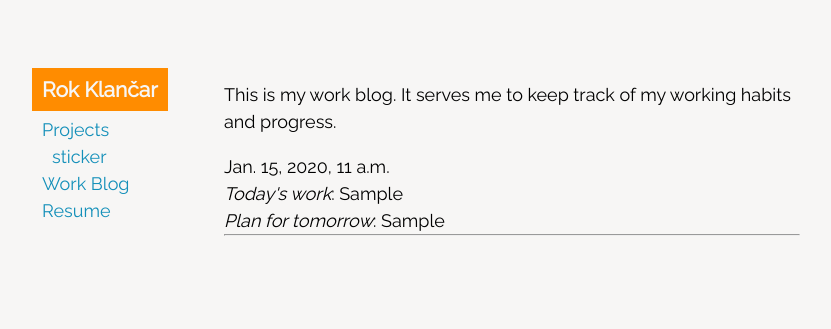
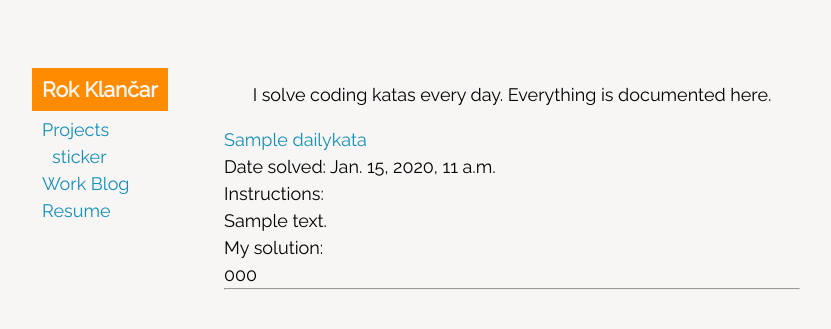
Before and after one commit to HyoMiYing/rok-klancar, a Django app: page /blog in a window 1280 px wide. Shown: the top 329 px of the page, without its empty margins (224-1055 px from the left). Run offline with Django 3.2, Linux system fonts and the light colour scheme; tables that the repository leaves empty hold one stand-in row (values such as "Sample post").

Commit message:
Added basic Daily Kata functionality

```diff
--- a/workblog/admin.py
+++ b/workblog/admin.py
@@ -2,5 +2,5 @@ from django.contrib import admin
 from .models import *
 
 # model Daily can be registered via admin into postgreSQL database.
-admin.site.register(Daily)
+admin.site.register(DailyKata)
 admin.site.register(Project)
--- a/workblog/models.py
+++ b/workblog/models.py
@@ -1,19 +1,14 @@
 from django.db import models
 
-# Model, that represents daily entry of my blog.
-# It has:
-# 1. Date and time (auto set)
-# 3. Things done
-# 4. Tomorrow's work plan
+class DailyKata(models.Model):
+    pub_date = models.DateTimeField()
+    kata_name = models.CharField(max_length = 500)
+    kata_link = models.URLField()
+    kata_description = models.TextField()
+    my_code = models.TextField()
 
-class Daily(models.Model):
-    pub_date = models.DateTimeField()
-    work_done = models.CharField(max_length = 1000)
-    tomorrow_work = models.CharField(max_length = 500)
-
-    # If objects of Daily will be called, they will be represented by the value of variable 'things_learned'.
     def __str__(self):
-        return self.tomorrow_work
+        return self.kata_name
 
 class Project(models.Model):
     title = models.CharField(max_length = 50)
--- a/workblog/templates/workblog/detail.html
+++ b/workblog/templates/workblog/detail.html
@@ -4,15 +4,21 @@
 {% block content %}
     <article id="disclaimer">
         <p>
-            This is my work blog. It serves me to keep track of my working habits and progress.
+            I solve coding katas every day. Everything is documented here.
         </p>
     <!-- Main content. Generated by Django -->
     </article id="rows">
     {% for daily in dailys %}
     <article>
-        <h3>{{ daily.pub_date }}</h3>
-        <p><em>Today's work</em>: {{ daily.work_done }}</p>
-        <p><em>Plan for tomorrow</em>: {{ daily.tomorrow_work }}</p>
+        <h3><a href="{{daily.kata_link}}">{{ daily.kata_name }}</a></h3>
+        <p>Date solved: <b>{{ daily.pub_date }}</b></p>
+        <p>Instructions: <br>
+            <div>{{ daily.kata_description|safe }}</div>
+        </p>
+        <p>
+            My solution: <br>
+            <pre>{{ daily.my_code }}</pre>
+        </p>
         <hr>
     </article>
     {% endfor %}
--- a/workblog/views.py
+++ b/workblog/views.py
@@ -24,7 +24,7 @@ def index(request):
     return render(request, 'workblog/index.html')
 
 def blog(request):
-    dailys = Daily.objects.all().order_by('-pub_date')
+    dailys = DailyKata.objects.all().order_by('-pub_date')
     return render(request, 'workblog/detail.html', {'dailys': dailys})
 
 def resume(request):
```
Also changed, not shown: 1 other file.
